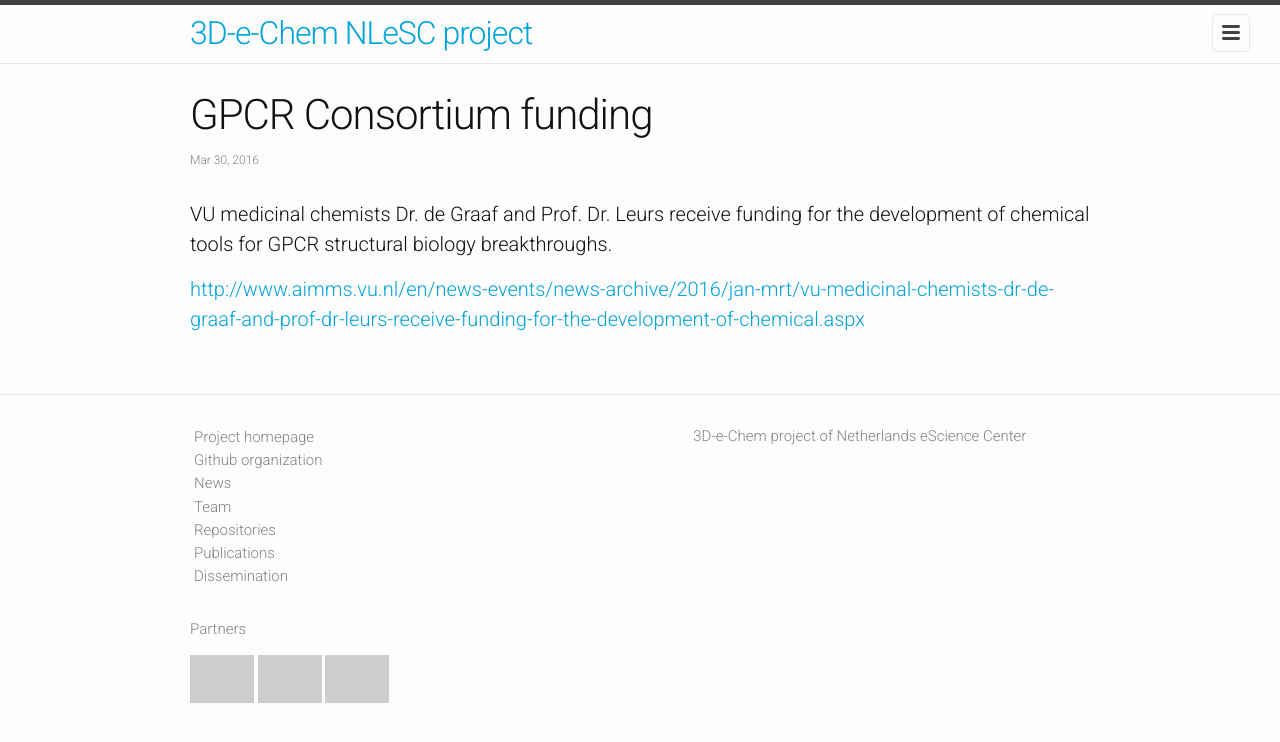
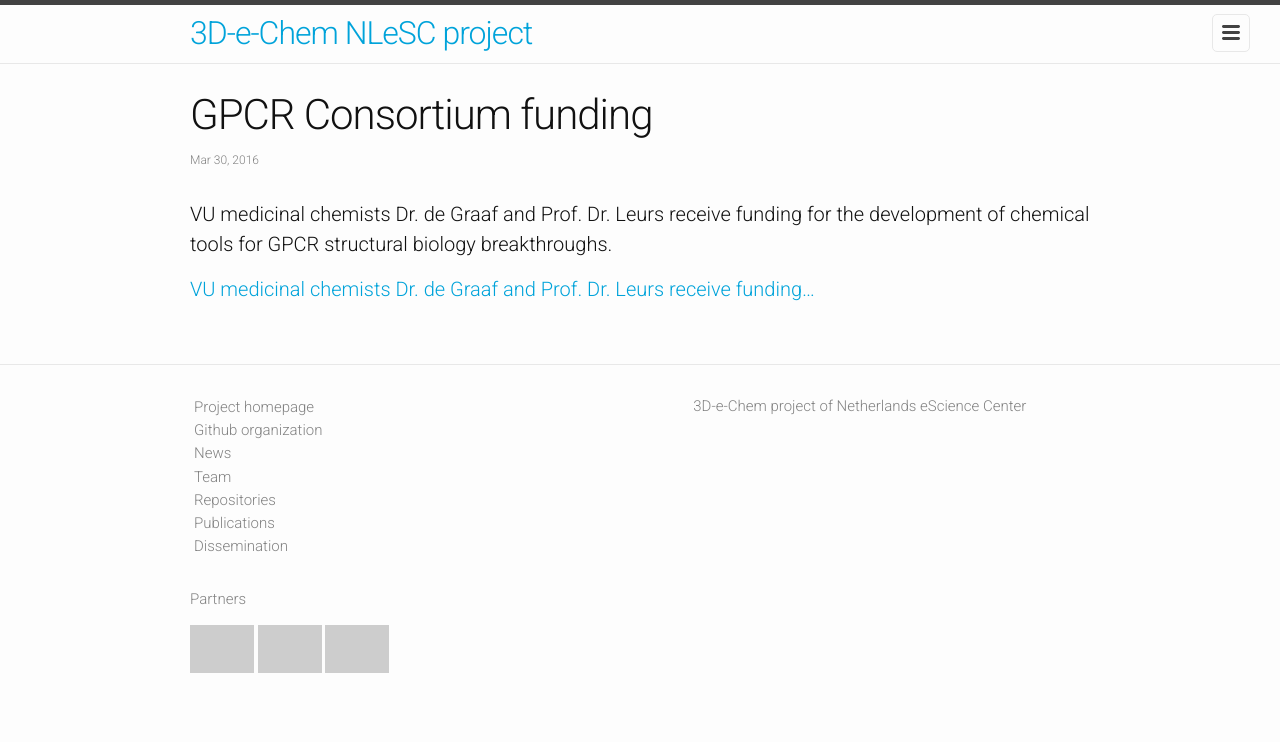
Before and after one commit to 3D-e-Chem/3D-e-Chem.github.io, a Jekyll site: the page built from _posts/2016-03-30-funding.md, in a window 1280 px wide, cut to the strip 0-742 px from the top of the page. Built offline with Jekyll 4.4.1, drawn with Linux system fonts in a browser that asks for light colours; a style sheet for code colours, icons or effects is not loaded; some of the changed lines change nothing that is shown; grey boxes are pictures that could not be loaded.

Commit message:
Update 2016-03-30-funding.md

```diff
--- a/_posts/2016-03-30-funding.md
+++ b/_posts/2016-03-30-funding.md
@@ -3,4 +3,4 @@ title: GPCR Consortium funding
 ---
 VU medicinal chemists Dr. de Graaf and Prof. Dr. Leurs receive funding for the development of chemical tools for GPCR structural biology breakthroughs.
 
-[http://www.aimms.vu.nl/en/news-events/news-archive/2016/jan-mrt/vu-medicinal-chemists-dr-de-graaf-and-prof-dr-leurs-receive-funding-for-the-development-of-chemical.aspx](VU medicinal chemists Dr. de Graaf and Prof. Dr. Leurs receive funding...)
+[VU medicinal chemists Dr. de Graaf and Prof. Dr. Leurs receive funding...](http://www.aimms.vu.nl/en/news-events/news-archive/2016/jan-mrt/vu-medicinal-chemists-dr-de-graaf-and-prof-dr-leurs-receive-funding-for-the-development-of-chemical.aspx)
```
